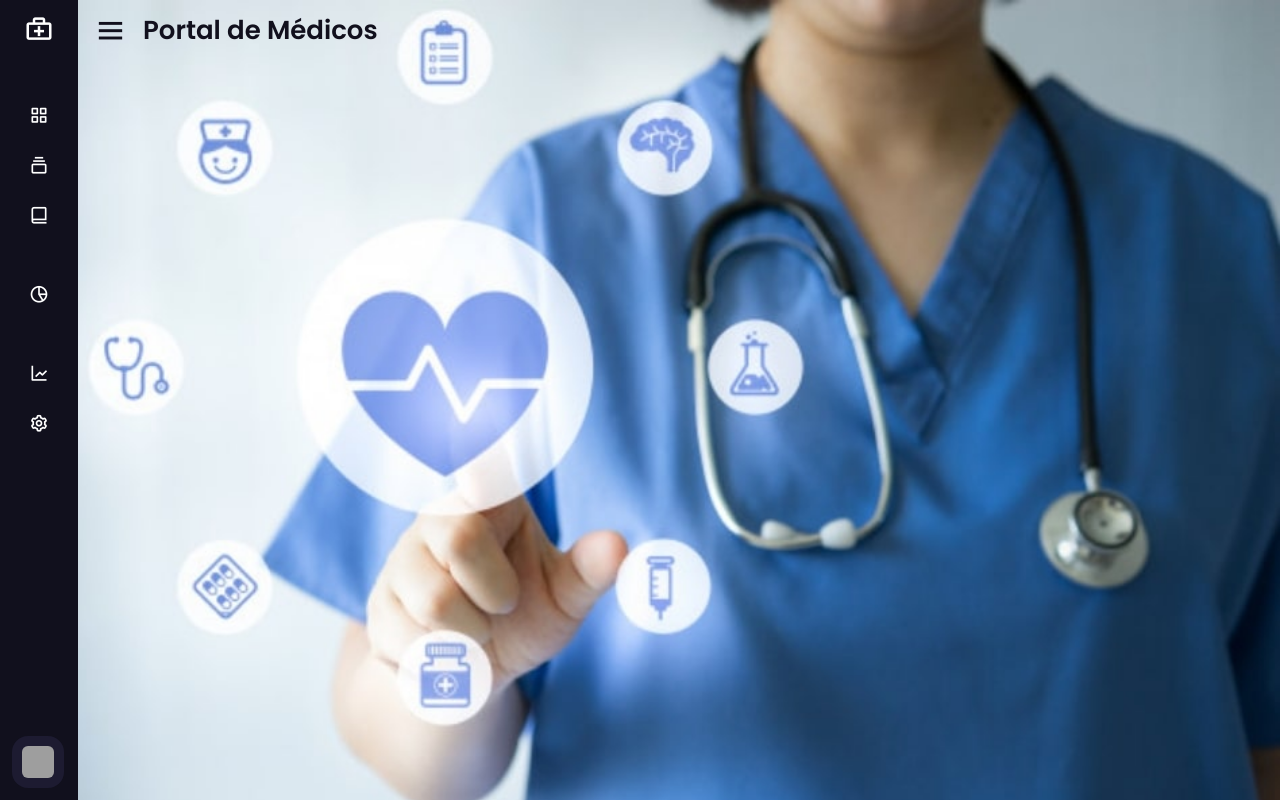
After one commit to AleKF83/MEDICHI_DJANGO, a Django app: template app_principal/templates/app_principal/sidebar_medicos.html in a window 1280 px wide. The commit adds this page. Run offline with Django 4.2, Linux system fonts and the light colour scheme; the template is opened without the code that fills it, so the values that code supplies are empty; grey boxes are pictures that could not be loaded.

Commit message:
sidebar inicio

```diff
--- /dev/null
+++ b/app_principal/static/app_principal/css/sidebar.css
@@ -0,0 +1,314 @@
+/* Google Fonts Import Link */
+@import url('https://fonts.googleapis.com/css2?family=Poppins:wght@300;400;500;600;700&display=swap');
+
+* {
+    margin: 0;
+    padding: 0;
+    box-sizing: border-box;
+    font-family: 'Poppins', sans-serif;
+}
+
+.sidebar {
+    position: fixed;
+    top: 0;
+    left: 0;
+    height: 100%;
+    width: 260px;
+    background: #11101d;
+    z-index: 100;
+    transition: all 0.5s ease;
+}
+
+.sidebar.close {
+    width: 78px;
+}
+
+.sidebar .logo-details {
+    height: 60px;
+    width: 100%;
+    display: flex;
+    align-items: center;
+}
+
+.sidebar .logo-details i {
+    font-size: 30px;
+    color: #fff;
+    height: 50px;
+    min-width: 78px;
+    text-align: center;
+    line-height: 50px;
+}
+
+.sidebar .logo-details .logo_name {
+    font-size: 22px;
+    color: #fff;
+    font-weight: 600;
+    transition: 0.3s ease;
+    transition-delay: 0.1s;
+}
+
+.sidebar.close .logo-details .logo_name {
+    transition-delay: 0s;
+    opacity: 0;
+    pointer-events: none;
+}
+
+.sidebar .nav-links {
+    height: 100%;
+    padding: 30px 0 150px 0;
+    overflow: auto;
+}
+
+.sidebar.close .nav-links {
+    overflow: visible;
+}
+
+.sidebar .nav-links::-webkit-scrollbar {
+    display: none;
+}
+
+.sidebar .nav-links li {
+    position: relative;
+    list-style: none;
+    transition: all 0.4s ease;
+}
+
+.sidebar .nav-links li:hover {
+    background: #1d1b31;
+}
+
+.sidebar .nav-links li .iocn-link {
+    display: flex;
+    align-items: center;
+    justify-content: space-between;
+}
+
+.sidebar.close .nav-links li .iocn-link {
+    display: block
+}
+
+.sidebar .nav-links li i {
+    height: 50px;
+    min-width: 78px;
+    text-align: center;
+    line-height: 50px;
+    color: #fff;
+    font-size: 20px;
+    cursor: pointer;
+    transition: all 0.3s ease;
+}
+
+.sidebar .nav-links li.showMenu i.arrow {
+    transform: rotate(-180deg);
+}
+
+.sidebar.close .nav-links i.arrow {
+    display: none;
+}
+
+.sidebar .nav-links li a {
+    display: flex;
+    align-items: center;
+    text-decoration: none;
+}
+
+.sidebar .nav-links li a .link_name {
+    font-size: 18px;
+    font-weight: 400;
+    color: #fff;
+    transition: all 0.4s ease;
+}
+
+.sidebar.close .nav-links li a .link_name {
+    opacity: 0;
+    pointer-events: none;
+}
+
+.sidebar .nav-links li .sub-menu {
+    padding: 6px 6px 14px 80px;
+    margin-top: -10px;
+    background: #1d1b31;
+    display: none;
+}
+
+.sidebar .nav-links li.showMenu .sub-menu {
+    display: block;
+}
+
+.sidebar .nav-links li .sub-menu a {
+    color: #fff;
+    font-size: 15px;
+    padding: 5px 0;
+    white-space: nowrap;
+    opacity: 0.6;
+    transition: all 0.3s ease;
+}
+
+.sidebar .nav-links li .sub-menu a:hover {
+    opacity: 1;
+}
+
+.sidebar.close .nav-links li .sub-menu {
+    position: absolute;
+    left: 100%;
+    top: -10px;
+    margin-top: 0;
+    padding: 10px 20px;
+    border-radius: 0 6px 6px 0;
+    opacity: 0;
+    display: block;
+    pointer-events: none;
+    transition: 0s;
+}
+
+.sidebar.close .nav-links li:hover .sub-menu {
+    top: 0;
+    opacity: 1;
+    pointer-events: auto;
+    transition: all 0.4s ease;
+}
+
+.sidebar .nav-links li .sub-menu .link_name {
+    display: none;
+}
+
+.sidebar.close .nav-links li .sub-menu .link_name {
+    font-size: 18px;
+    opacity: 1;
+    display: block;
+}
+
+.sidebar .nav-links li .sub-menu.blank {
+    opacity: 1;
+    pointer-events: auto;
+    padding: 3px 20px 6px 16px;
+    opacity: 0;
+    pointer-events: none;
+}
+
+.sidebar .nav-links li:hover .sub-menu.blank {
+    top: 50%;
+    transform: translateY(-50%);
+}
+
+.sidebar .profile-details {
+    position: fixed;
+    bottom: 0;
+    width: 260px;
+    display: flex;
+    align-items: center;
+    justify-content: space-between;
+    background: #1d1b31;
+    padding: 12px 0;
+    transition: all 0.5s ease;
+}
+
+.sidebar.close .profile-details {
+    background: none;
+}
+
+.sidebar.close .profile-details {
+    width: 78px;
+}
+
+.sidebar .profile-details .profile-content {
+    display: flex;
+    align-items: center;
+}
+
+.sidebar .profile-details img {
+    height: 52px;
+    width: 52px;
+    object-fit: cover;
+    border-radius: 16px;
+    margin: 0 14px 0 12px;
+    background: #1d1b31;
+    transition: all 0.5s ease;
+}
+
+.sidebar.close .profile-details img {
+    padding: 10px;
+}
+
+.sidebar .profile-details .profile_name,
+.sidebar .profile-details .job {
+    color: #fff;
+    font-size: 18px;
+    font-weight: 500;
+    white-space: nowrap;
+}
+
+.sidebar.close .profile-details i,
+.sidebar.close .profile-details .profile_name,
+.sidebar.close .profile-details .job {
+    display: none;
+}
+
+.sidebar .profile-details .job {
+    font-size: 12px;
+}
+
+.home-section {
+    position: relative;
+    background: url(fondo.jpg);
+    background-size: cover;
+    background-attachment: fixed;
+    /*viene de formularios*/
+    margin: 0;
+    height: 100vh;
+    left: 260px;
+    width: calc(100% - 260px);
+    transition: all 0.5s ease;
+}
+
+.sidebar.close~.home-section {
+    left: 78px;
+    width: calc(100% - 78px);
+}
+
+.home-section .home-content {
+    height: 60px;
+    display: flex;
+    align-items: center;
+}
+
+.home-section .home-content .bx-menu,
+.home-section .home-content .text {
+    color: #11101d;
+    font-size: 35px;
+}
+
+.home-section .home-content .bx-menu {
+    margin: 0 15px;
+    cursor: pointer;
+}
+
+.home-section .home-content .text {
+    font-size: 26px;
+    font-weight: 600;
+}
+
+@media (max-width: 400px) {
+    .sidebar.close .nav-links li .sub-menu {
+        display: none;
+    }
+
+    .sidebar {
+        width: 78px;
+    }
+
+    .sidebar.close {
+        width: 0;
+    }
+
+    .home-section {
+        left: 78px;
+        width: calc(100% - 78px);
+        z-index: 100;
+    }
+
+    .sidebar.close~.home-section {
+        width: 100%;
+        left: 0;
+    }
+}
--- a/app_principal/templates/app_principal/inicio-medicos.html
+++ b/app_principal/templates/app_principal/inicio-medicos.html
@@ -1,12 +1,12 @@
-{% extends "app_principal/navbar.html" %}
+{% extends "app_principal/sidebar_medicos.html" %}
 {% load static %}
 {% block content %}
-
 {% block title %}<h2> Página de Inicio{% endblock %}</h2>
 
 {% block section_title %}{% endblock %}
 
 <strong>{{ fecha|date:" l, d/m/Y,"}} {{ fecha|time:"H:i" }} hs</strong>
+
 <str>
 
     <h2>Bienvenido a su portal,
--- a/app_principal/templates/app_principal/inicio-pacientes.html
+++ b/app_principal/templates/app_principal/inicio-pacientes.html
@@ -1,4 +1,4 @@
-{% extends "app_principal/navbar.html" %}
+{% extends "app_principal/sidebar_pacientes.html" %}
 {% load static %}
 {% block content %}
 
@@ -19,6 +19,7 @@
         <b style="color: rgb(16, 153, 112)">{{ nombre_usuario|title }} </b>
     </h2>
 </str>
+
 <ul>
 
     {% if cant_pacientes > 0 %}
--- a/app_principal/templates/app_principal/navbar.html
+++ b/app_principal/templates/app_principal/navbar.html
@@ -81,7 +81,6 @@
       <img class="boton" src="{% static 'app_principal/images/whatsapp.png' %}" alt="">
   </div>
 
-
 </body>
 
 </html>
--- /dev/null
+++ b/app_principal/templates/app_principal/sidebar_medicos.html
@@ -0,0 +1,126 @@
+{% load static %}
+<!DOCTYPE html>
+<html lang="en" dir="ltr">
+
+<head>
+    <meta charset="UTF-8">
+    <link rel="stylesheet" href="{% static 'app_principal/css/sidebar.css' %}">
+    <!-- Boxiocns CDN Link -->
+    <link href='https://unpkg.com/boxicons@2.0.7/css/boxicons.min.css' rel='stylesheet'>
+    <meta name="viewport" content="width=device-width, initial-scale=1.0">
+</head>
+
+<body>
+    <div class="sidebar close">
+        <div class="logo-details">
+            <i class='bx bx-first-aid'></i>
+            <span class="logo_name">Menú</span>
+        </div>
+        <ul class="nav-links">
+            <li>
+                <a href="#">
+                    <i class='bx bx-grid-alt'></i>
+                    <span class="link_name">Inicio</span>
+                </a>
+                <ul class="sub-menu blank">
+                    <li><a class="link_name" href="#">Inicio</a></li>
+                </ul>
+            </li>
+            <li>
+                <div class="iocn-link">
+                    <a href="#">
+                        <i class='bx bx-collection'></i>
+                        <span class="link_name">Turnos</span>
+                    </a>
+                    <i class='bx bxs-chevron-down arrow'></i>
+                </div>
+                <ul class="sub-menu">
+                    <li><a class="link_name" href="#">Turnos</a></li>
+                    <li><a href="#">Mis Turnos</a></li>
+                    <li><a href="#">Agendar Turnos</a></li>
+                    <li><a href="#">Historial de Turnos</a></li>
+                </ul>
+            </li>
+            <li>
+                <div class="iocn-link">
+                    <a href="#">
+                        <i class='bx bx-book-alt'></i>
+                        <span class="link_name">Médicos</span>
+                    </a>
+                    <i class='bx bxs-chevron-down arrow'></i>
+                </div>
+                <ul class="sub-menu">
+                    <li><a class="link_name" href="#">Médicos</a></li>
+                    <li><a href="#">Cartilla</a></li>
+                    <li><a href="#">Enviar Mensajes</a></li>
+
+                </ul>
+            </li>
+            <li>
+                <a href="#">
+                    <i class='bx bx-pie-chart-alt-2'></i>
+                    <span class="link_name">Mi Plan de Salud</span>
+                </a>
+                <ul class="sub-menu blank">
+                    <li><a class="link_name" href="#">Mi Plan de Salud</a></li>
+                </ul>
+            </li>
+            <li>
+                <a href="#">
+                    <i class='bx bx-line-chart'></i>
+                    <span class="link_name">Vademecum</span>
+                </a>
+                <ul class="sub-menu blank">
+                    <li><a class="link_name" href="#">Vademecum</a></li>
+                </ul>
+            </li>
+
+            <li>
+                <a href="#">
+                    <i class='bx bx-cog'></i>
+                    <span class="link_name">Setting</span>
+                </a>
+                <ul class="sub-menu blank">
+                    <li><a class="link_name" href="#">Setting</a></li>
+                </ul>
+            </li>
+            <li>
+                <div class="profile-details">
+                    <div class="profile-content">
+                        <img src="image/profile.jpg" alt="profileImg">
+                    </div>
+                    <div class="name-job">
+                        <div class="profile_name">Nombre</div>
+                        <div class="job"></div>
+                    </div>
+                    <i class='bx bx-log-out'></i>
+                </div>
+            </li>
+        </ul>
+    </div>
+    <section class="home-section">
+        <div class="home-content">
+            <i class='bx bx-menu'></i>
+            <span class="text">Portal de Médicos</span>
+        </div>
+        <main>{% block content %}{% endblock %}</main>
+    </section>
+
+    <script>
+        let arrow = document.querySelectorAll(".arrow");
+        for (var i = 0; i < arrow.length; i++) {
+            arrow[i].addEventListener("click", (e) => {
+                let arrowParent = e.target.parentElement.parentElement;//selecting main parent of arrow
+                arrowParent.classList.toggle("showMenu");
+            });
+        }
+        let sidebar = document.querySelector(".sidebar");
+        let sidebarBtn = document.querySelector(".bx-menu");
+        console.log(sidebarBtn);
+        sidebarBtn.addEventListener("click", () => {
+            sidebar.classList.toggle("close");
+        });
+    </script>
+</body>
+
+</html>
--- a/app_principal/views.py
+++ b/app_principal/views.py
@@ -64,7 +64,7 @@
 def inicio_pacientes(request):  # punto del tp
     # Esta data en el futuro vendrá de la base de datos
     listado = [
-"Lucas Romualdo",
+    "Lucas Romualdo",
     "Betiana Quiroga",
 
 
```
Also changed, not shown: app_principal/templates/app_principal/sidebar_pacientes.html (added, +126 -0 lines).
